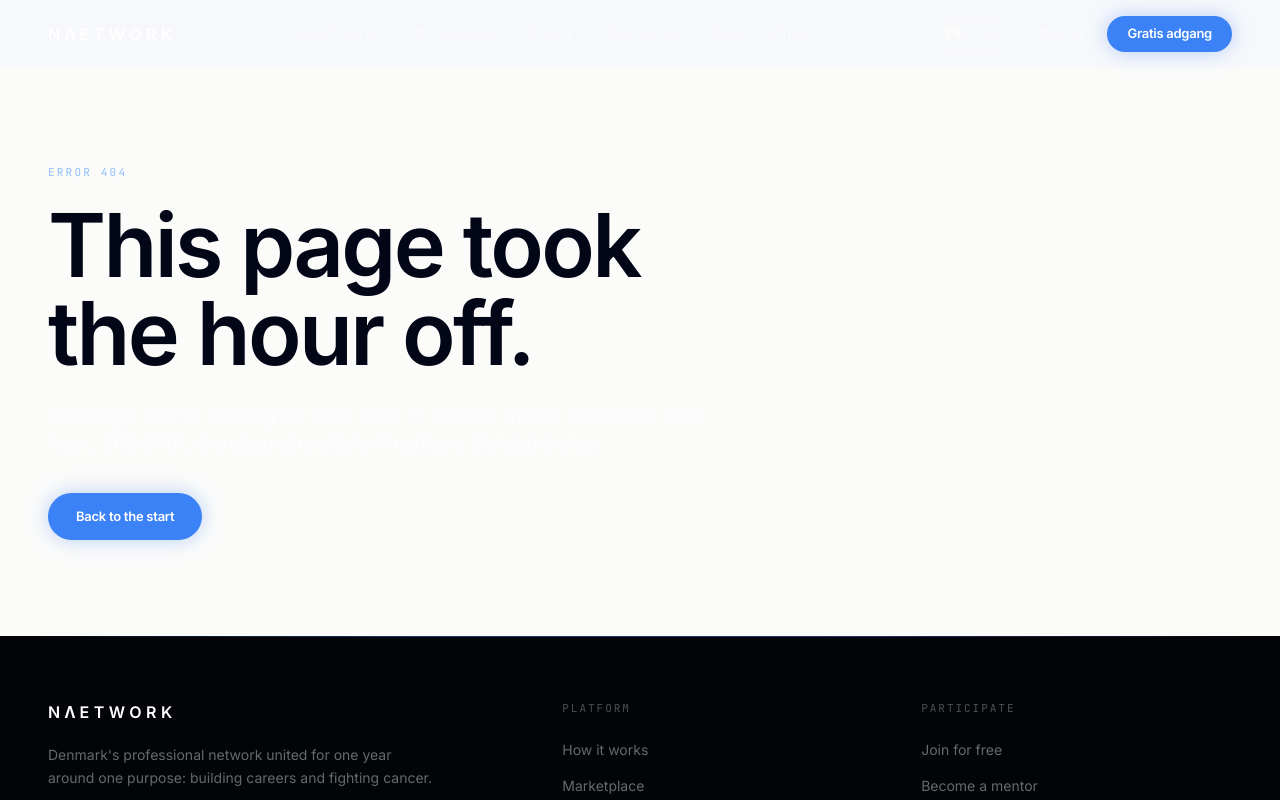
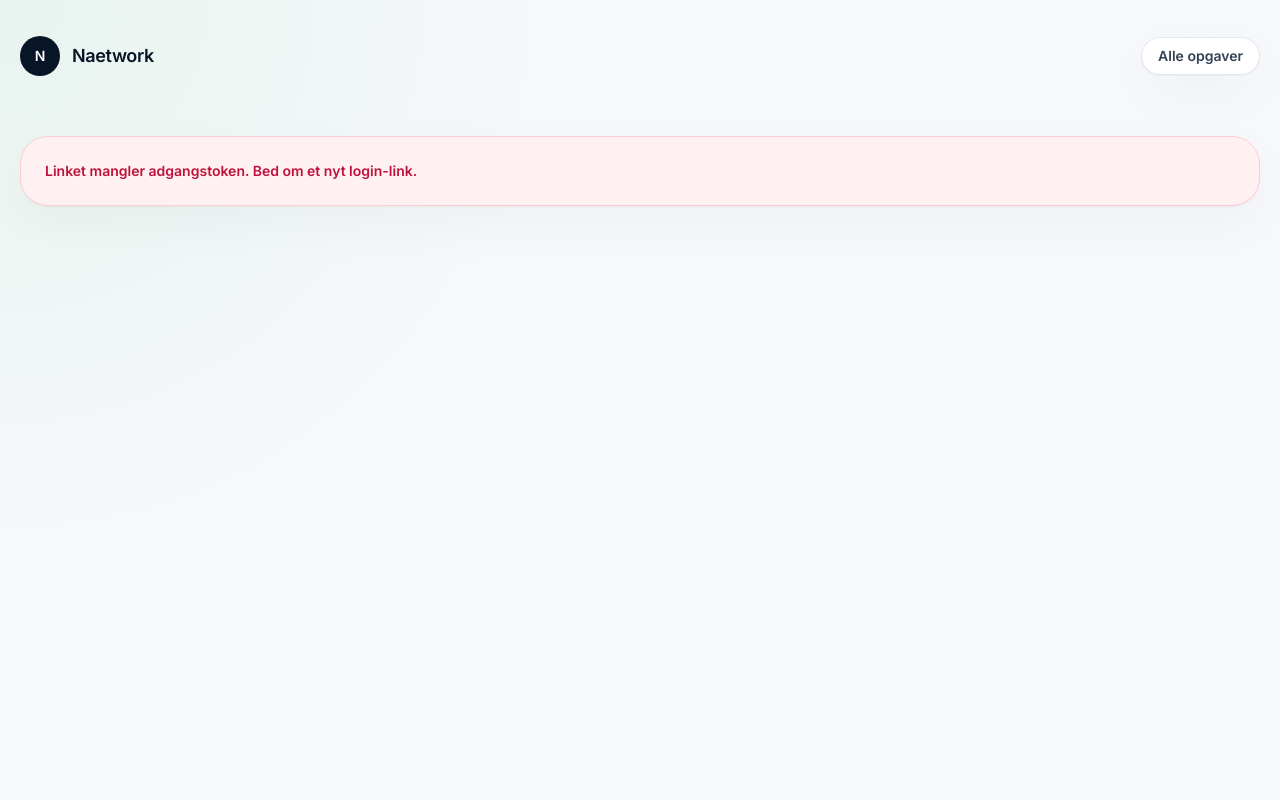
Before and after one commit to mikkelstreet-png/Naetwork, a Next.js app: page /opgave/1 in a window 1280 px wide. Before the commit this address had no page. Shown: the top 800 px of the page. Built offline with nearby package versions, Linux system fonts and the light colour scheme.

Commit message:
Add customer task detail route

```diff
--- /dev/null
+++ b/app/opgave/[id]/page.tsx
@@ -0,0 +1,14 @@
+import { CustomerTaskDetail } from "@/components/CustomerTaskDetail";
+
+type Props = {
+  params: Promise<{ id: string }>;
+  searchParams: Promise<Record<string, string | undefined>>;
+};
+
+export default async function CustomerTaskPage({ params, searchParams }: Props) {
+  const routeParams = await params;
+  const query = await searchParams;
+  const access = query.access || query.token || "";
+
+  return <CustomerTaskDetail taskId={routeParams.id} token={access} />;
+}
```
